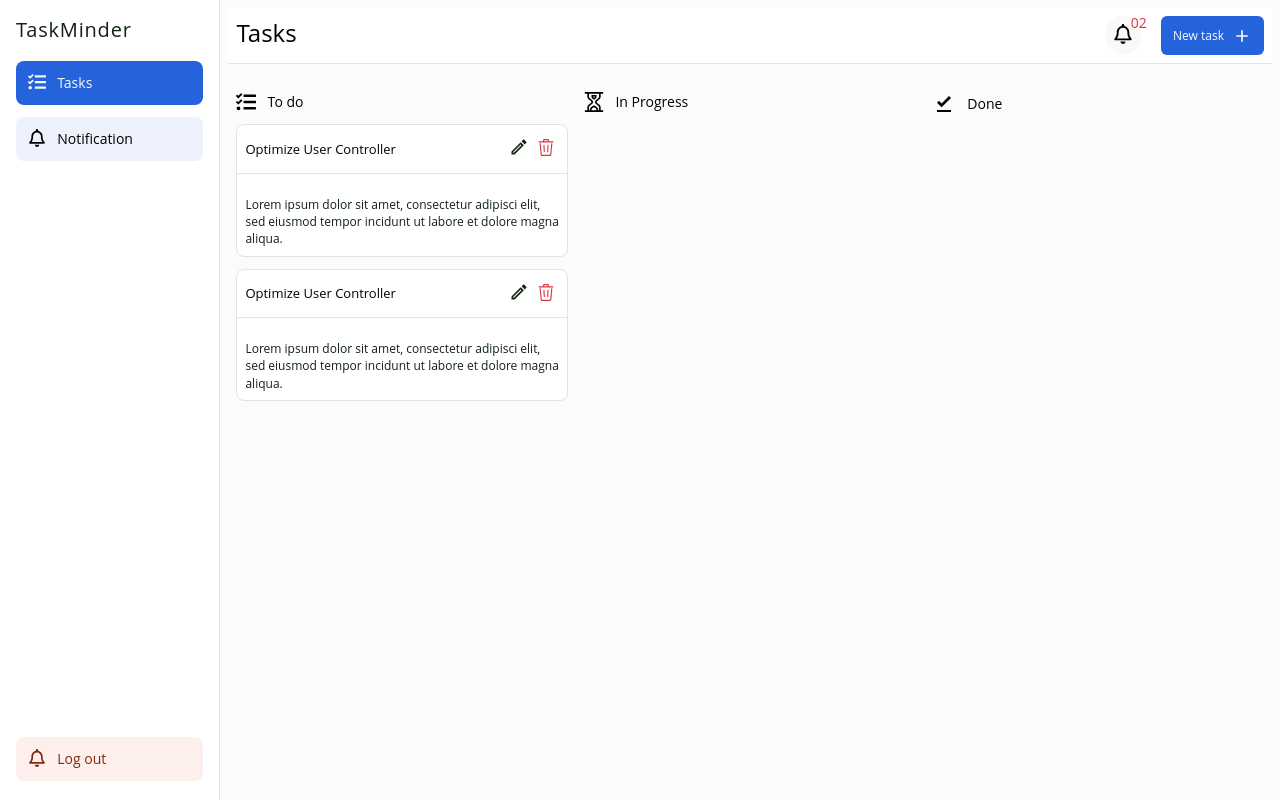
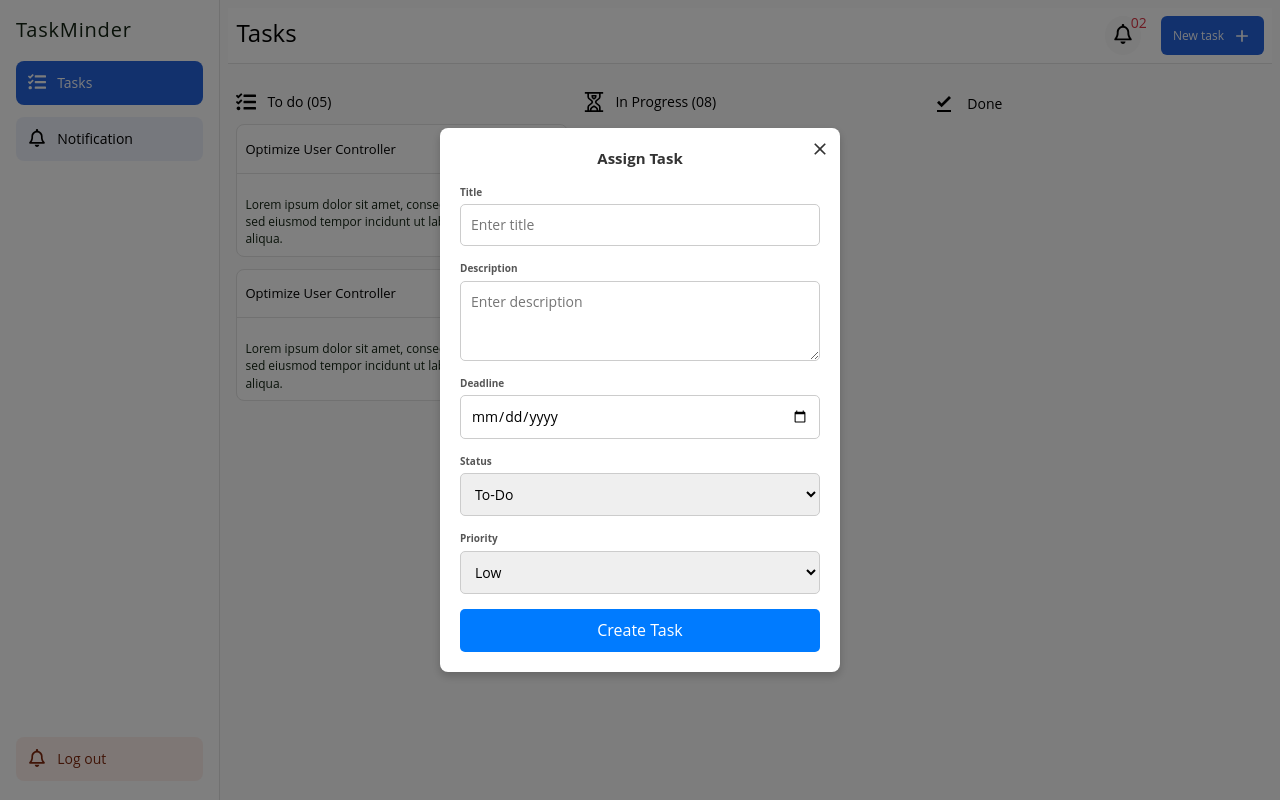
Before and after one commit to arun-kumar-1995/missed-task-deadline, a React (Vite) app in the folder client/: page / in a window 1280 px wide. Both pictures are taken after a click on the button "New task". Built offline with nearby package versions, Linux system fonts and the light colour scheme.

Commit message:
added modal for edit and new task

```diff
--- /dev/null
+++ b/client/src/components/EditTaskModal.jsx
@@ -0,0 +1,111 @@
+import { useState } from "react";
+import {MdClose} from "react-icons/md";
+import "./Model.css";
+
+const EditTaskModal = ({ onClose, task }) => {
+  const [formData, setFormData] = useState({
+    title: task?.title || "",
+    description: task?.description || "",
+    status: task?.status || "pending",
+    priority: task?.priority || "medium",
+    deadline: task?.deadline || "",
+    assignedTo: task?.assignedTo || "",
+  });
+
+  const handleChange = (e) => {
+    setFormData({ ...formData, [e.target.name]: e.target.value });
+  };
+
+  const handleSubmit = (e) => {
+    e.preventDefault();
+    // onSave(formData);
+    onClose();
+  };
+
+  return (
+    <div className="modal-overlay">
+      <div className="modal-wrapper">
+        <button className="close-modal" onClick={onClose}>
+          <MdClose />
+        </button>
+
+        <div className="modal-container">
+          <h2>Edit Task</h2>
+          <form onSubmit={handleSubmit}>
+            {/* Title */}
+            <div className="form-group">
+              <label>Title</label>
+              <input
+                type="text"
+                name="title"
+                value={formData.title}
+                onChange={handleChange}
+                placeholder="Enter task title"
+                required
+              />
+            </div>
+
+            {/* Description */}
+            <div className="form-group">
+              <label>Description</label>
+              <textarea
+                name="description"
+                value={formData.description}
+                onChange={handleChange}
+                placeholder="Enter task description"
+                required
+              />
+            </div>
+
+            {/* Status */}
+            <div className="form-group">
+              <label>Status</label>
+              <select
+                name="status"
+                value={formData.status}
+                onChange={handleChange}
+              >
+                <option value="pending">Pending</option>
+                <option value="in-progress">In Progress</option>
+                <option value="completed">Completed</option>
+              </select>
+            </div>
+
+            {/* Priority */}
+            <div className="form-group">
+              <label>Priority</label>
+              <select
+                name="priority"
+                value={formData.priority}
+                onChange={handleChange}
+              >
+                <option value="low">Low</option>
+                <option value="medium">Medium</option>
+                <option value="high">High</option>
+              </select>
+            </div>
+
+            {/* Deadline */}
+            <div className="form-group">
+              <label>Deadline</label>
+              <input
+                type="date"
+                name="deadline"
+                value={formData.deadline}
+                onChange={handleChange}
+                required
+              />
+            </div>
+
+            {/* Submit Button */}
+            <button type="submit" className="submit-btn">
+              Save Changes
+            </button>
+          </form>
+        </div>
+      </div>
+    </div>
+  );
+};
+
+export default EditTaskModal;
--- /dev/null
+++ b/client/src/components/Model.css
@@ -0,0 +1,103 @@
+/* Modal Overlay */
+.modal-overlay {
+  position: fixed;
+  top: 0;
+  left: 0;
+  width: 100%;
+  height: 100%;
+  background: rgba(0, 0, 0, 0.5);
+  display: flex;
+  align-items: center;
+  justify-content: center;
+  z-index: 1000;
+}
+
+/* Modal Wrapper */
+.modal-wrapper {
+  background: #fff;
+  width: 90%;
+  max-width: 400px;
+  border-radius: 8px;
+  box-shadow: 0px 4px 10px rgba(0, 0, 0, 0.2);
+  padding: 20px;
+  position: relative;
+  animation: fadeIn 0.3s ease-in-out;
+}
+
+/* Close Button */
+.close-modal {
+  position: absolute;
+  top: 10px;
+  right: 10px;
+  background: none;
+  border: none;
+  cursor: pointer;
+  font-size: 20px;
+  color: #333;
+}
+
+/* Modal Title */
+.modal-container h2 {
+  text-align: center;
+  margin-bottom: 15px;
+  color: #333;
+}
+
+/* Form Group */
+.form-group {
+  margin-bottom: 15px;
+  display: flex;
+  flex-direction: column;
+}
+
+.form-group label {
+  font-weight: bold;
+  margin-bottom: 5px;
+  color: #555;
+}
+
+/* Input & Textarea */
+.form-group input,
+.form-group textarea,
+.form-group select {
+  width: 100%;
+  padding: 10px;
+  border: 1px solid #ccc;
+  border-radius: 5px;
+  font-size: 14px;
+  outline: none;
+}
+
+.form-group textarea {
+  resize: vertical;
+  min-height: 80px;
+}
+
+/* Submit Button */
+.submit-btn {
+  width: 100%;
+  background: #007bff;
+  color: white;
+  border: none;
+  padding: 10px;
+  border-radius: 5px;
+  font-size: 16px;
+  cursor: pointer;
+  transition: background 0.3s ease;
+}
+
+.submit-btn:hover {
+  background: #0056b3;
+}
+
+/* Fade-in Animation */
+@keyframes fadeIn {
+  from {
+    transform: scale(0.95);
+    opacity: 0;
+  }
+  to {
+    transform: scale(1);
+    opacity: 1;
+  }
+}
--- /dev/null
+++ b/client/src/components/TaskModal.jsx
@@ -0,0 +1,121 @@
+import { useEffect, useState } from "react";
+import { MdClose } from "react-icons/md";
+import "./Model.css";
+import { useToast } from "../contexts/ToastContext";
+const TaskModal = ({ isOpen, onClose }) => {
+  const [taskData, setTaskData] = useState({
+    title: "",
+    description: "",
+    status: "pending",
+    priority: "low",
+    deadline: "",
+    assignedTo: "",
+  });
+
+  const [user, setUser] = useState({});
+  const toast = useToast();
+  const fetchUsers = async () => {
+    try {
+    } catch (err) {
+      toast.error(err.message);
+    }
+  };
+
+  useEffect(() => {
+    fetchUsers();
+  }, [user]);
+
+  const handleChange = (e) => {
+    const { name, value } = e.target;
+    setTaskData((prev) => ({ ...prev, [name]: value }));
+  };
+
+  const handleSubmit = (e) => {
+    e.preventDefault();
+    console.log("Task Submitted:", taskData);
+    onClose();
+  };
+
+  if (!isOpen) return null;
+
+  return (
+    <div className="modal-overlay">
+      <div className="modal-wrapper">
+        <button className="close-modal" onClick={onClose}>
+          <MdClose />
+        </button>
+
+        <div className="modal-container">
+          <h2>Assign Task</h2>
+          <form onSubmit={handleSubmit}>
+            <div className="form-group">
+              <label>Title</label>
+              <input
+                type="text"
+                name="title"
+                placeholder="Enter title"
+                value={taskData.title}
+                onChange={handleChange}
+                required
+              />
+            </div>
+
+            <div className="form-group">
+              <label>Description</label>
+              <textarea
+                name="description"
+                placeholder="Enter description"
+                value={taskData.description}
+                onChange={handleChange}
+                required
+              />
+            </div>
+            <div className="form-group">
+              <label>Deadline</label>
+              <input
+                type="date"
+                name="deadline"
+                placeholder="Provide deadline"
+                value={taskData.deadline}
+                onChange={handleChange}
+                required
+              />
+            </div>
+
+            <div className="form-group">
+              <label>Status</label>
+              <select
+                name="status"
+                value={taskData.status}
+                onChange={handleChange}
+              >
+                <option value="To-Do">To-Do</option>
+                <option value="In-Progress">In Progress</option>
+                <option value="Completed">Completed</option>
+              </select>
+            </div>
+
+            <div className="form-group">
+              <label>Priority</label>
+              <select
+                name="priority"
+                value={taskData.priority}
+                onChange={handleChange}
+              >
+                <option value="Low">Low</option>
+                <option value="Medium">Medium</option>
+                <option value="High">High</option>
+              </select>
+            </div>
+
+            <button type="submit" className="submit-btn">
+              Create Task
+            </button>
+          </form>
+        </div>
+      </div>
+    </div>
+  );
+};
+
+export default TaskModal;
--- a/client/src/pages/subpages/Tasks/Tasks.jsx
+++ b/client/src/pages/subpages/Tasks/Tasks.jsx
@@ -8,7 +8,13 @@ import { GrInProgress } from "react-icons/gr";
 import { FaRegBell } from "react-icons/fa6";
 
 import { Link } from "react-router-dom";
+import { useState } from "react";
+import TaskModal from "../../../components/TaskModal";
+import EditTaskModal from "../../../components/EditTaskModal";
+
 const TaskPage = () => {
+  const [isTaskModal, setTaskModal] = useState(false);
+  const [isEditModal, setEditModal] = useState(false);
   return (
     <div className="page-wrapper">
       <div className="page-header">
@@ -18,7 +24,11 @@ const TaskPage = () => {
             <FaRegBell size={20} />
             <span>02</span>
           </Link>
-          <button type="button" className="btn btn-create">
+          <button
+            type="button"
+            className="btn btn-create"
+            onClick={() => setTaskModal(true)}
+          >
             <span className="text">New task</span>
             <MdAdd size={20} />
           </button>
@@ -29,14 +39,17 @@ const TaskPage = () => {
         <section className="section-todo">
           <div className="section-header">
             <FaTasks size={20} />
-            <h3>To do </h3>
+            <h3>To do (05)</h3>
           </div>
           <div className="task-container">
             <div className="task clr-todo">
               <div className="task-header">
                 <h3>Optimize user controller</h3>
                 <div className="task-controls">
-                  <button className="icon-btn btn-edit">
+                  <button
+                    className="icon-btn btn-edit"
+                    onClick={() => setEditModal(true)}
+                  >
                     <MdOutlineEdit size={20} />
                   </button>
                   <button className="icon-btn btn-delete">
@@ -55,7 +68,10 @@ const TaskPage = () => {
               <div className="task-header">
                 <h3>Optimize user controller</h3>
                 <div className="task-controls">
-                  <button className="icon-btn btn-edit">
+                  <button
+                    className="icon-btn btn-edit"
+                    onClick={() => setEditModal(true)}
+                  >
                     <MdOutlineEdit size={20} />
                   </button>
                   <button className="icon-btn btn-delete">
@@ -75,7 +91,7 @@ const TaskPage = () => {
         <section className="section-inprogress">
           <div className="section-header">
             <GrInProgress size={20} />
-            <h3>In Progress </h3>
+            <h3>In Progress (08)</h3>
           </div>
         </section>
         <section className="section-todo">
@@ -85,6 +101,17 @@ const TaskPage = () => {
           </div>
         </section>
       </div>
+
+      {isTaskModal && (
+        <TaskModal isOpen={isTaskModal} onClose={() => setTaskModal(false)} />
+      )}
+
+      {isEditModal && (
+        <EditTaskModal
+          isOpen={isEditModal}
+          onClose={() => setEditModal(false)}
+        />
+      )}
     </div>
   );
 };
```
